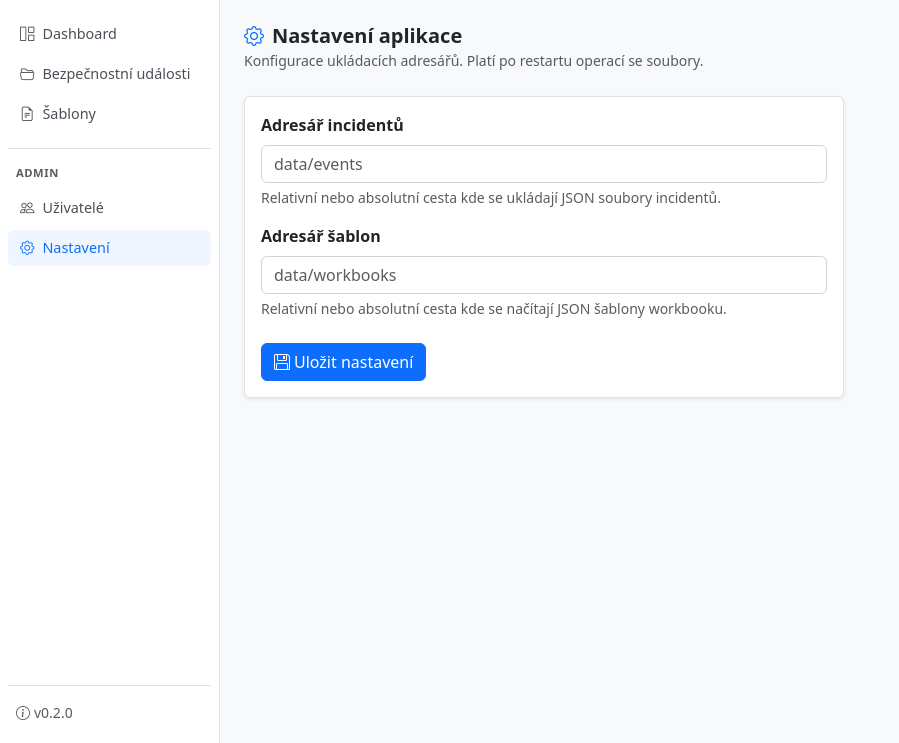
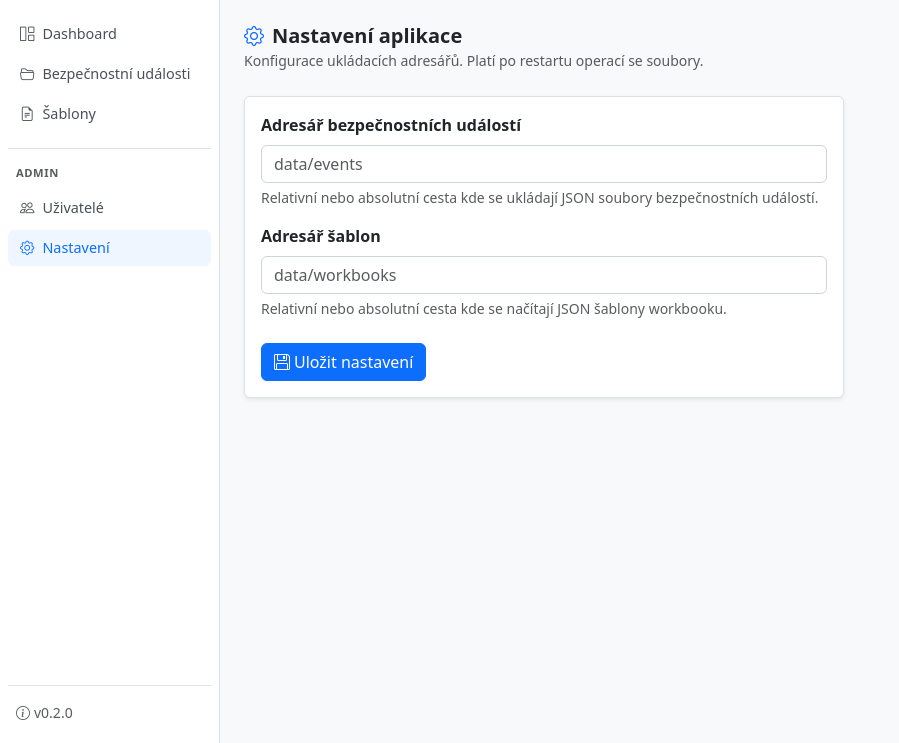
Before and after one commit to alchy/Forms4SOC, a FastAPI app: template app/templates/settings.html in a window 1280 px wide. Shown: the part 57-800 px from the top of the page, without its empty margins (0-899 px from the left). Run offline with FastAPI, Linux system fonts and the light colour scheme; the template is opened without the code that fills it, so the values that code supplies are empty.

Commit message:
fix(settings): rename 'Adresar incidentu' to 'Adresar bezpecnostnich udalosti'
Co-Authored-By: Claude Sonnet 4.6 <noreply@anthropic.com>

```diff
--- a/app/templates/settings.html
+++ b/app/templates/settings.html
@@ -60,11 +60,11 @@
     <div class="card-body">
         <form id="settings-form">
             <div class="mb-3">
-                <label class="form-label fw-semibold">Adresář incidentů</label>
+                <label class="form-label fw-semibold">Adresář bezpečnostních událostí</label>
                 <input type="text" class="form-control" id="incidents_dir"
                        value="{{ settings.get('incidents_dir', 'data/events') }}"
                        placeholder="data/events">
-                <div class="form-text">Relativní nebo absolutní cesta kde se ukládají JSON soubory incidentů.</div>
+                <div class="form-text">Relativní nebo absolutní cesta kde se ukládají JSON soubory bezpečnostních událostí.</div>
             </div>
             <div class="mb-4">
                 <label class="form-label fw-semibold">Adresář šablon</label>
```
